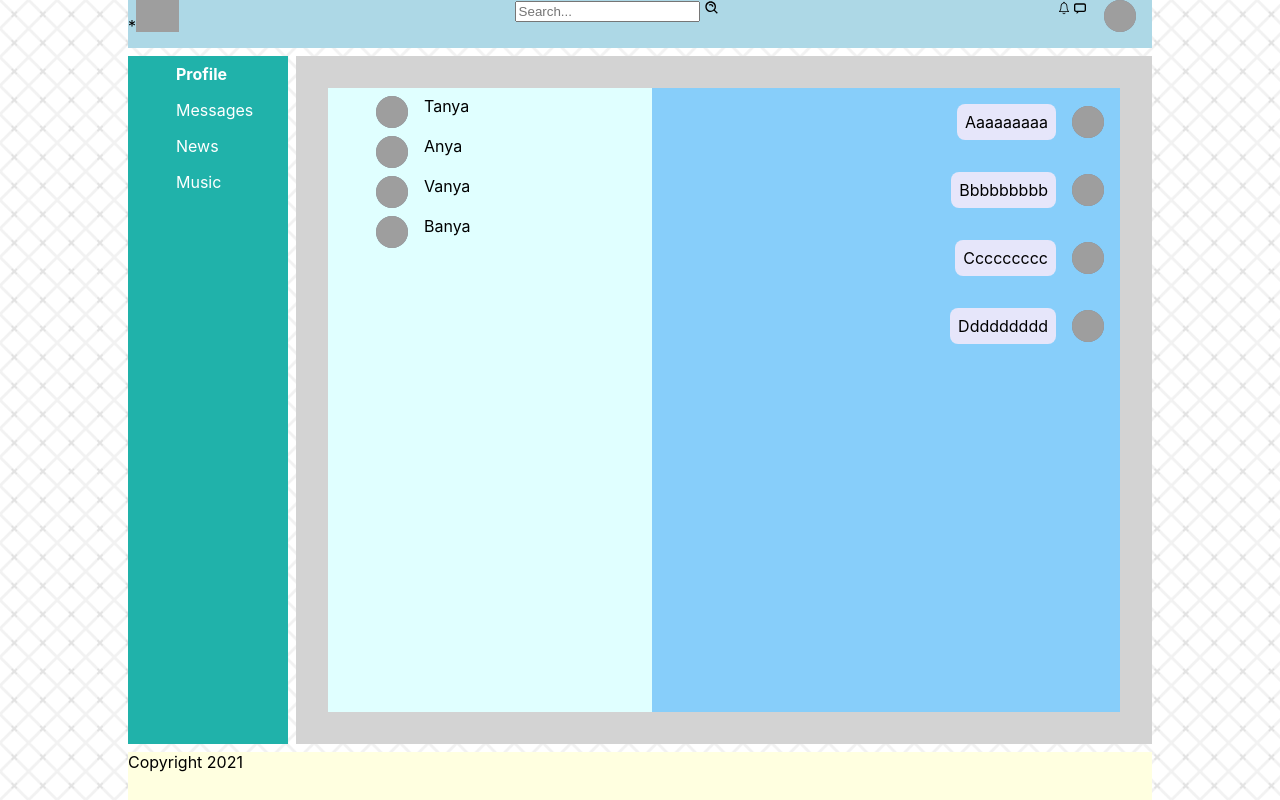
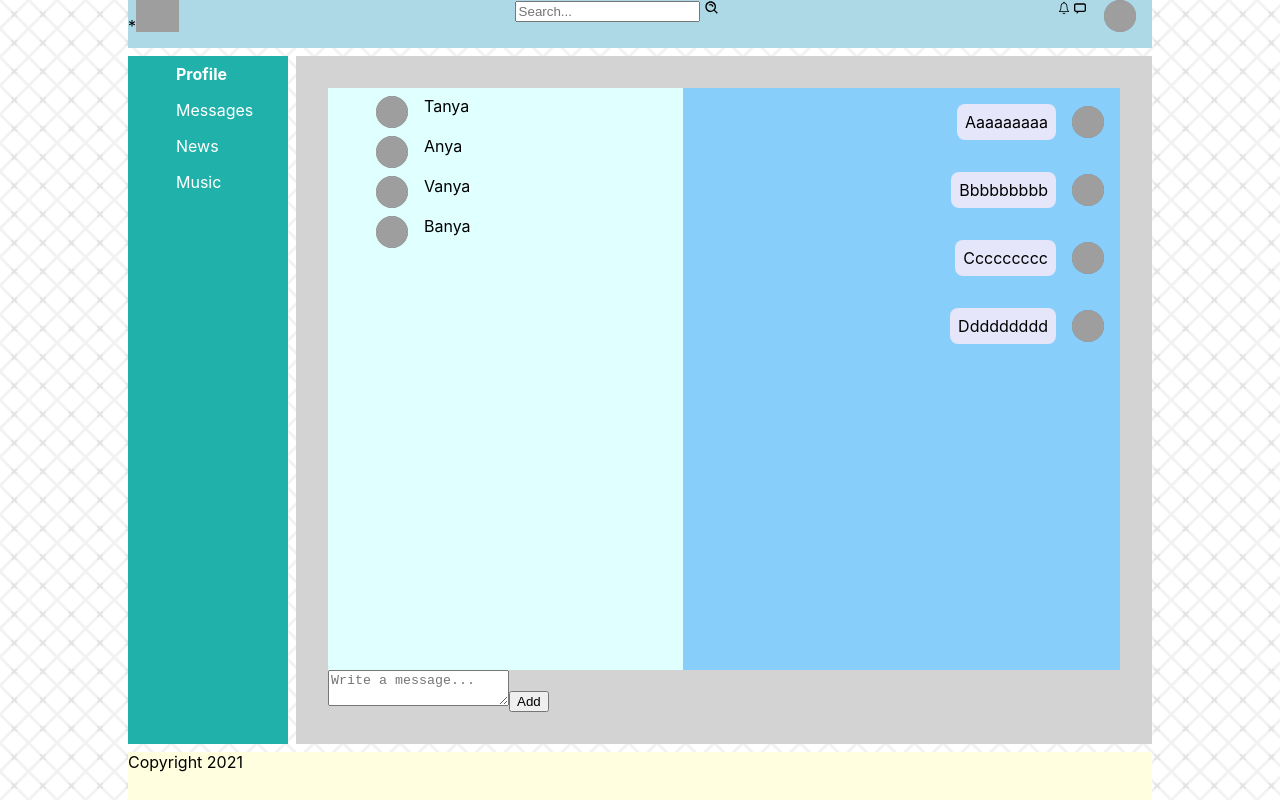
Before and after one commit to tanyushanel/social-app, a React (Create React App) app: page /dialogs in a window 1280 px wide. Built offline with nearby package versions, Linux system fonts and the light colour scheme; grey boxes are pictures that could not be loaded.

Commit message:
addPOst & onAddPost methods added.

```diff
--- a/src/App.js
+++ b/src/App.js
@@ -19,7 +19,8 @@ function App(props) {
                 {/*<Route path="/dialogs" component={Dialogs} />*/ }
 
                 <Route path="/profile"
-                       render={ () => <Profile posts={ props.appState.profilePage.posts }/> }/>
+                       render={ () => <Profile posts={ props.appState.profilePage.posts }
+                                               addPost={ props.addPost }/> }/>
                 <Route path="/dialogs"
                        render={ () => <Dialogs dialogs={ props.appState.messagesPage.dialogs }
                                                messages={ props.appState.messagesPage.messages }/> }/>
--- /dev/null
+++ b/src/components/addPost/addPost.jsx
@@ -0,0 +1,16 @@
+import React from 'react';
+import styles from "../pages/dialogs/dialogs.module.scss";
+
+const AddPost = (props) => {
+    return (
+        <form className={ styles.addMessageForm }>
+                    <textarea className={ styles.textarea }
+
+                              placeholder='Write a message...'
+                    ></textarea>
+            <button > Add</button>
+        </form>
+    )
+}
+
+export default  AddPost;
--- a/src/components/pages/dialogs/dialogs.jsx
+++ b/src/components/pages/dialogs/dialogs.jsx
@@ -2,14 +2,25 @@ import React from "react";
 import styles from "./dialogs.module.scss";
 import Dialog from "./dialog/dialog";
 import Message from "./message/message";
+import AddPost from "../../addPost/addPost";
 
 
 const Dialogs = (props) => {
     let dialogsElements =
-        props.dialogs.map((dialog, i) => <Dialog name={ dialog.name } id={ dialog.id } key={ i }/>);
+        props.dialogs.map((dialog, i) => <Dialog name={ dialog.name }
+                                                 id={ dialog.id }
+                                                 key={ i }/>);
 
     let messagesElements =
-        props.messages.map((message, i) => <Message message={ message.text } key={ i }/>)
+        props.messages.map((message, i) => <Message message={ message.text }
+                                                    key={ i }/>)
+
+    let newMessageElem = React.createRef();
+
+    let addMessage = () => {
+        let txtMessage = newMessageElem.current.value;
+        alert(txtMessage);
+    }
 
     return (
         <div className={ styles.dialogs }>
@@ -19,6 +30,14 @@ const Dialogs = (props) => {
             <ul className={ styles.posts }>
                 { messagesElements }
             </ul>
+
+            <form className={ styles.addMessageForm }>
+                    <textarea className={ styles.textarea }
+                              ref={ newMessageElem }
+                              placeholder='Write a message...'
+                    ></textarea>
+                <button onClick={ addMessage }> Add</button>
+            </form>
         </div>
     );
 };
--- a/src/components/pages/profile/profile.jsx
+++ b/src/components/pages/profile/profile.jsx
@@ -16,21 +16,23 @@ const Profile = (props) => {
 
     let newPostElem = React.createRef();
 
-    let addPost = () => {
+    let onAddPost = () => {
+        debugger;
         let text = newPostElem.current.value;
-        alert(text);
+        props.addPost(text);
     }
 
     return (
         <div>
             <div className={ styles.addPost }>
                 <ProfileInfo/>
+
                 <form className={ styles.addPostForm }>
                     <textarea className={ styles.textarea }
                               ref={ newPostElem }
                               placeholder='Write a message...'
                     ></textarea>
-                    <button onClick={ addPost }> Add</button>
+                    <button onClick={ onAddPost }> Add</button>
                 </form>
             </div>
 
--- a/src/components/pages/profile/profile.module.scss
+++ b/src/components/pages/profile/profile.module.scss
@@ -8,6 +8,7 @@
 	outline: none;
 	border: none;
 	margin: 0 2rem 0 0;
+
 }
 
 .addPost {
--- a/src/index.js
+++ b/src/index.js
@@ -3,22 +3,21 @@ import ReactDOM from 'react-dom';
 import './index.css';
 import App from './App';
 import reportWebVitals from './reportWebVitals';
-import state from "./state";
+import state, { addPost } from "./state";
 import { BrowserRouter } from "react-router-dom";
-
 
 
 ReactDOM.render(
     <React.StrictMode>
         <BrowserRouter>
-        <App appState={state}/>
+            <App appState={ state }
+                 addPost={ addPost }/>
         </BrowserRouter>
     </React.StrictMode>,
     document.getElementById('root')
 );
 
 
-
 // If you want to start measuring performance in your app, pass a function
 // to log results (for example: reportWebVitals(console.log))
 // or send to an analytics endpoint. Learn more: https://bit.ly/CRA-vitals
--- a/src/state.js
+++ b/src/state.js
@@ -32,7 +32,6 @@ const state = {
     },
 
     sideBar: {
-
         friends: [
             {},
             {},
@@ -41,4 +40,16 @@ const state = {
     }
 };
 
+export let addPost = (postMessage) => {
+    debugger;
+    let newPost = {
+        id: 4,
+        text: postMessage,
+        likesCount: 0,
+        dislikesCount: 0,
+    };
+
+    state.profilePage.posts.push(newPost);
+}
+
 export default state;
```
Also changed, not shown: src/components/addPost/addPost.module.scss (added).
